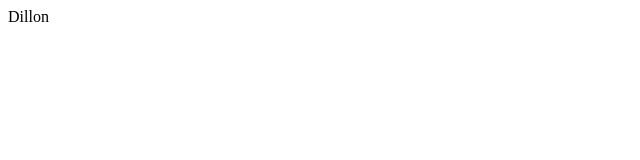
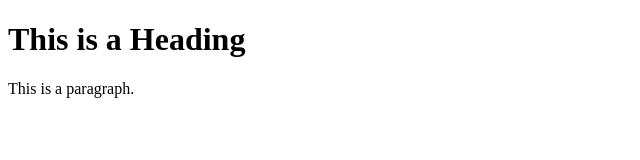
Before and after one commit to ScriptingOtaku/ScriptingOtaku.github.io, a plain HTML site: page index.html in a window 1280 px wide. Shown: the whole page, without its empty margins (0-640 px from the left). Drawn offline with Linux system fonts and the light colour scheme.

Commit message:
Update index.html

```diff
--- a/index.html
+++ b/index.html
@@ -1 +1,12 @@
-<div>Dillon</div>
+<!DOCTYPE html>
+<html>
+<head>
+<title>Page Title</title>
+</head>
+<body>
+
+<h1>This is a Heading</h1>
+<p>This is a paragraph.</p>
+
+</body>
+</html>
```
